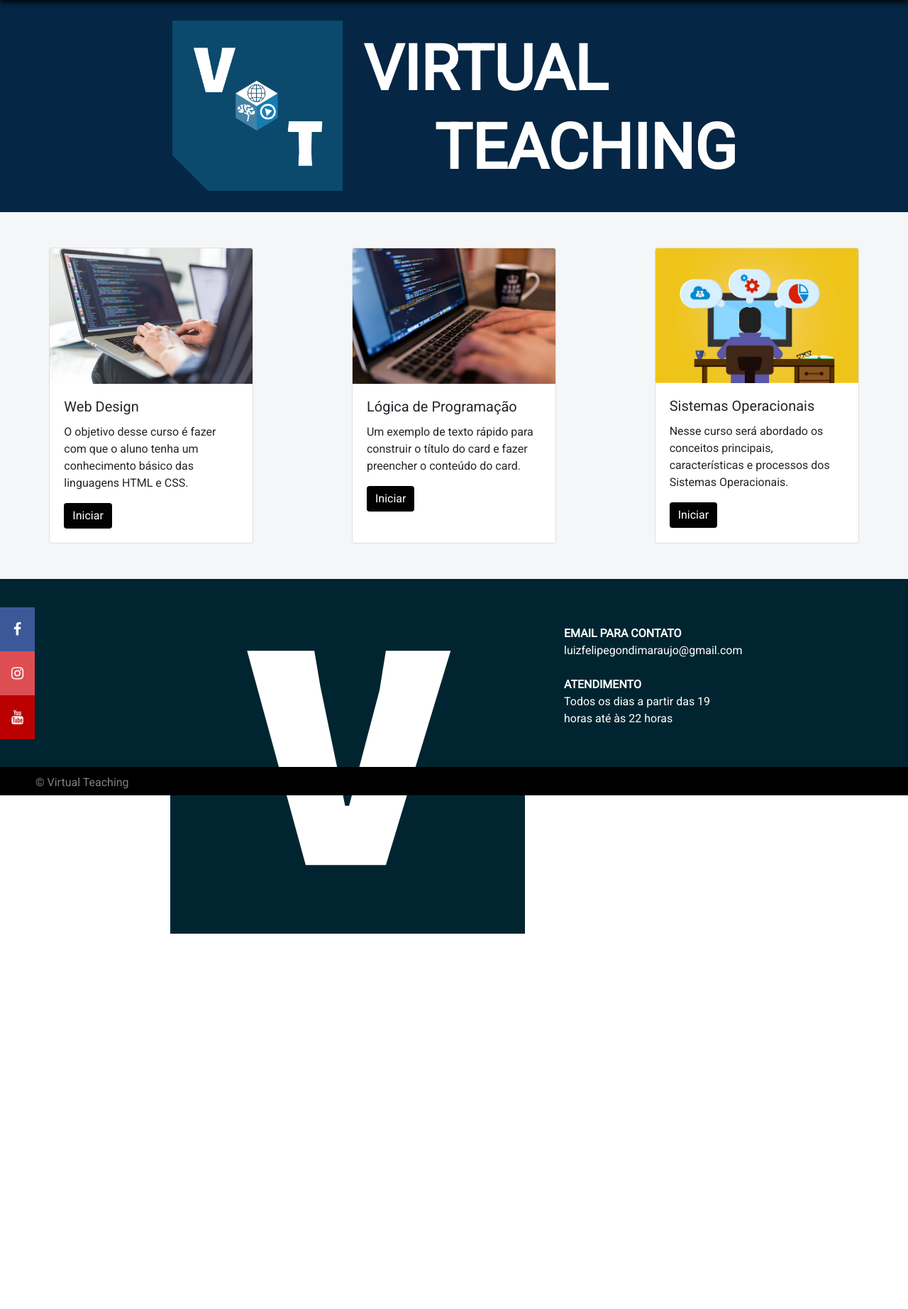
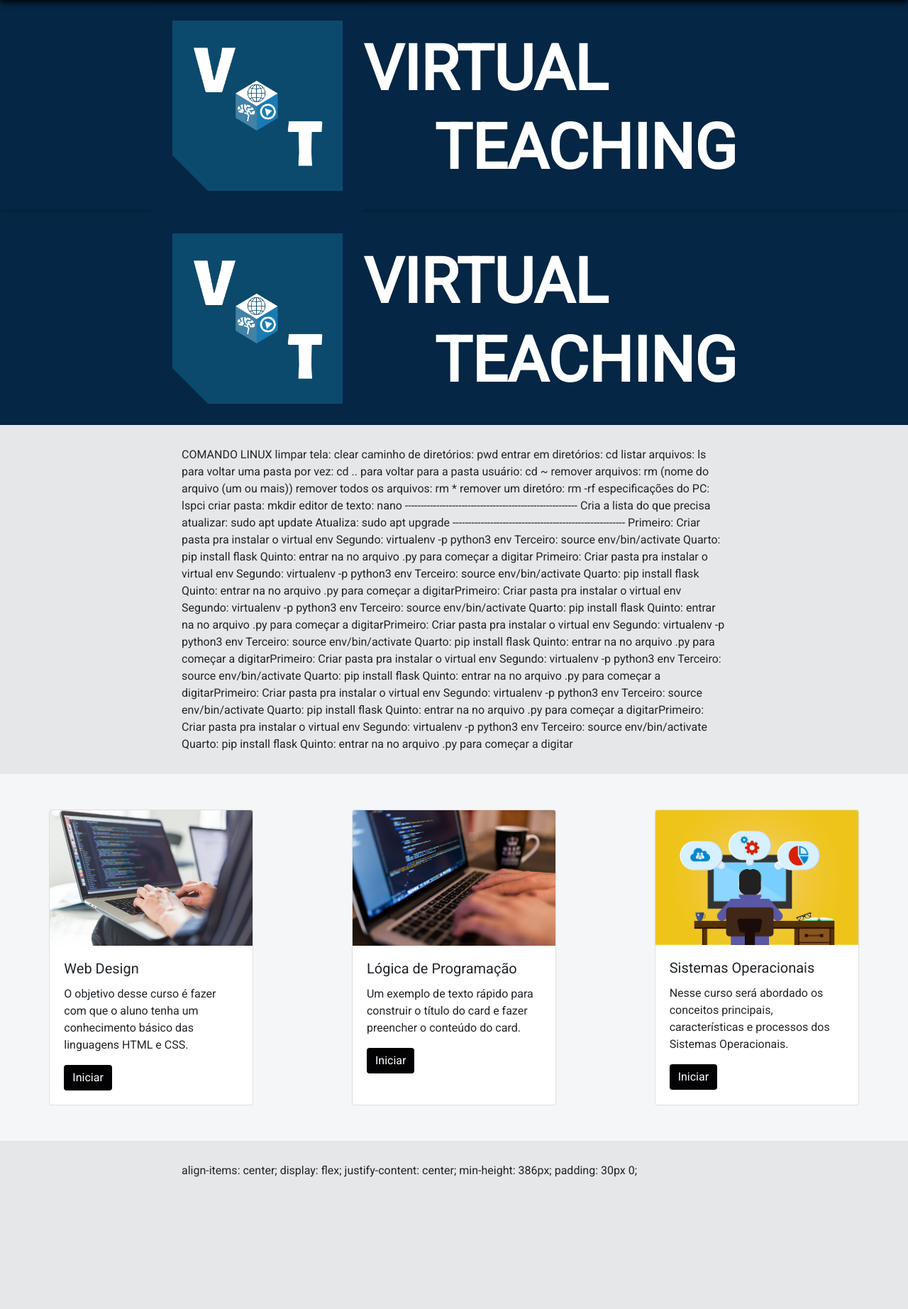
Before and after one commit to LuizFelipeGondim/project-with-flask, a Flask app: page / in a window 1280 px wide. Shown: the part 75-1920 px from the top of the page at 71% size. Before the commit the page ends 1391 px from the top, so only its background shows below. Run offline with Flask 2, Linux system fonts and the light colour scheme; some libraries are stand-ins or nearby versions.

Commit message:
Alteração no conteúdo e no footer

```diff
--- a/templates/index.html
+++ b/templates/index.html
@@ -1,8 +1,84 @@
 {% extends 'base.html' %}
 
 {% block conteudo %}
-<section id="resumo">
 
+{% block scripts %}
+
+{% endblock %}
+
+<section id="titulo_pag">
+  <figure><img src="static/img/vt.png" style="width:300px; height: 300px; margin:auto"></figure>
+  <h1><span id="v"> VIRTUAL </span> <span id="t"> TEACHING </span></h1>
+</section>
+
+<section class = "gray_box">
+  <div class="conteudo">
+      COMANDO LINUX
+
+limpar tela: clear
+
+caminho de diretórios: pwd
+
+entrar em diretórios: cd
+
+listar arquivos: ls
+
+para voltar uma pasta por vez: cd ..
+
+para voltar para a pasta usuário: cd ~
+
+remover arquivos: rm (nome do arquivo (um ou mais))
+
+remover todos os arquivos: rm *
+
+remover um diretóro: rm -rf
+
+especificações do PC: lspci
+
+criar pasta: mkdir
+
+editor de texto: nano
+
+-------------------------------------------------------
+Cria a lista do que precisa atualizar: sudo apt update
+
+Atualiza: sudo apt upgrade
+-------------------------------------------------------
+Primeiro: Criar pasta pra instalar o virtual env
+Segundo: virtualenv -p python3 env
+Terceiro: source env/bin/activate
+Quarto: pip install flask
+Quinto: entrar na no arquivo .py para começar a digitar
+Primeiro: Criar pasta pra instalar o virtual env
+Segundo: virtualenv -p python3 env
+Terceiro: source env/bin/activate
+Quarto: pip install flask
+Quinto: entrar na no arquivo .py para começar a digitarPrimeiro: Criar pasta pra instalar o virtual env
+Segundo: virtualenv -p python3 env
+Terceiro: source env/bin/activate
+Quarto: pip install flask
+Quinto: entrar na no arquivo .py para começar a digitarPrimeiro: Criar pasta pra instalar o virtual env
+Segundo: virtualenv -p python3 env
+Terceiro: source env/bin/activate
+Quarto: pip install flask
+Quinto: entrar na no arquivo .py para começar a digitarPrimeiro: Criar pasta pra instalar o virtual env
+Segundo: virtualenv -p python3 env
+Terceiro: source env/bin/activate
+Quarto: pip install flask
+Quinto: entrar na no arquivo .py para começar a digitarPrimeiro: Criar pasta pra instalar o virtual env
+Segundo: virtualenv -p python3 env
+Terceiro: source env/bin/activate
+Quarto: pip install flask
+Quinto: entrar na no arquivo .py para começar a digitarPrimeiro: Criar pasta pra instalar o virtual env
+Segundo: virtualenv -p python3 env
+Terceiro: source env/bin/activate
+Quarto: pip install flask
+Quinto: entrar na no arquivo .py para começar a digitar
+
+
+
+
+  </div>
 </section>
 
 <section id="cursos">
@@ -36,6 +112,15 @@
 
 </section>
 
+<section class = "gray_box">
+    <div class="conteudo">
+        align-items: center;
+        display: flex;
+        justify-content: center;
+        min-height: 386px;
+        padding: 30px 0;
+    </div>
+</section>
 
 
 
```
